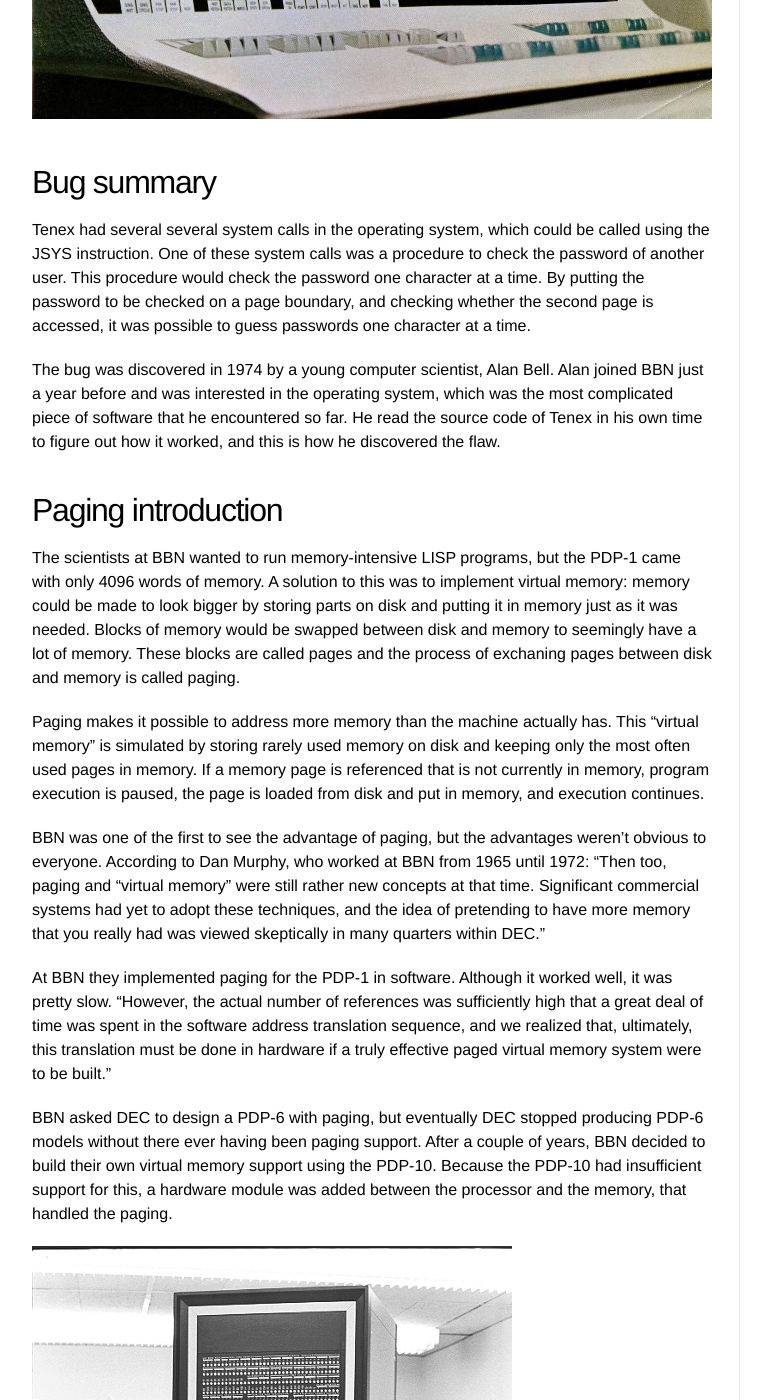
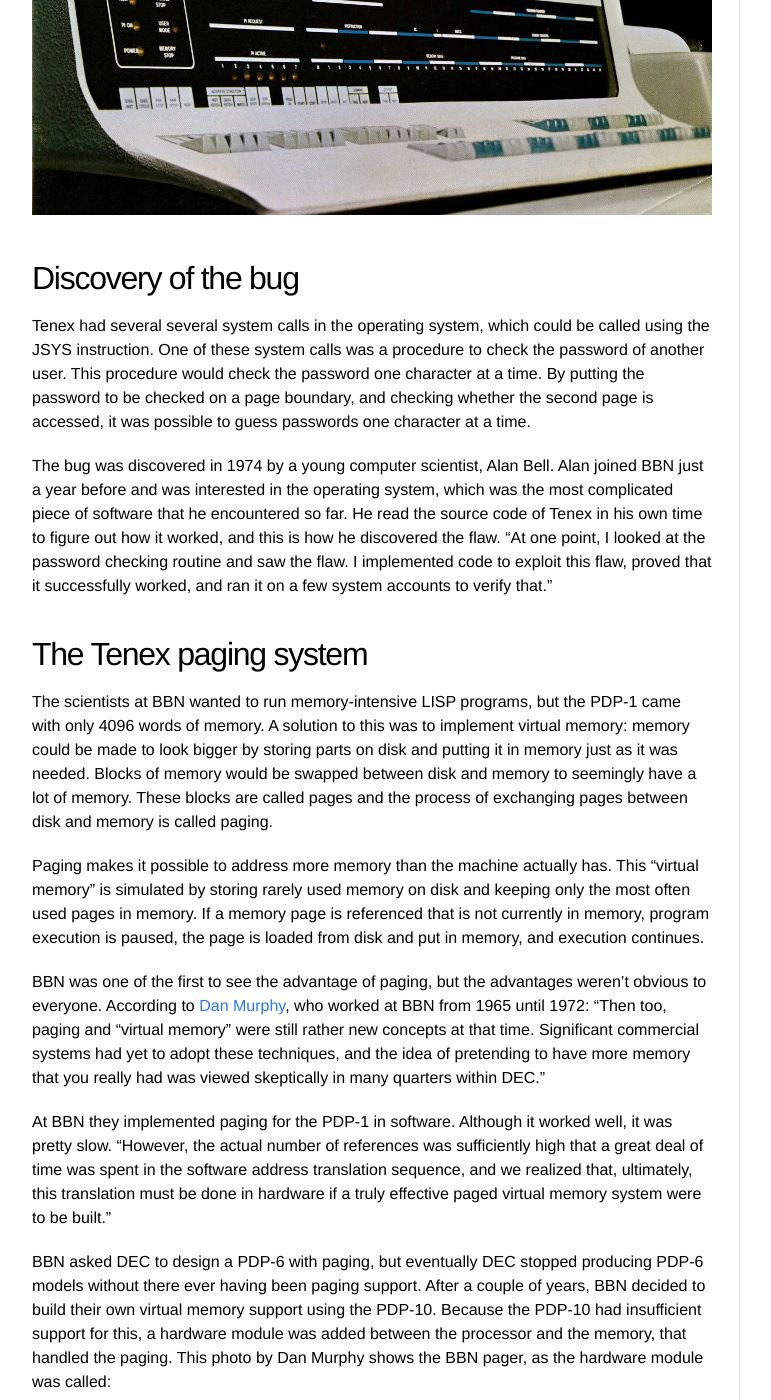
Before and after one commit to Sjord/Sjord.github.io, a Jekyll site: the page built from _posts/2016-09-21-tenex-password-bug.md, in a window 1280 px wide and 1400 px high, scrolled down 1017 px. Shown: the whole window, without its empty margins (108-879 px from the left). Built offline with Jekyll 4.4.1, drawn with Linux system fonts in a browser that asks for light colours; some of the changed text lies outside the part shown.

Commit message:
Fix TODO's

```diff
--- a/_posts/2016-09-21-tenex-password-bug.md
+++ b/_posts/2016-09-21-tenex-password-bug.md
@@ -7,28 +7,28 @@
 
 In 1974, BBN computer scientist Alan Bell discovered a security flaw in the operating system Tenex. The password checking procedure would access certain memory pages during checking. By looking at which pages were accessed during checking of the password, user passwords could be guessed one character at a time.
 
-## Tenex introduction
+## The Tenex operating system
 
-Bolt, Beranek and Newman (BBN) was a company initially specialized in acoustics. Because acoustic models required a lot of computation, BBN got interested in computing. The company was the first to purchase a PDP-1. The scientists at BBN had specific requirements for computers. First, they specifically wanted time sharing functionality, so that multiple programs could be run in parallel. Secondly, they wanted virtual memory so that programs were not limited by the 4096 words of memory the PDP-1 had. For the PDP-1, they implemented both in software.
+Bolt, Beranek and Newman (BBN) was a company initially specialized in acoustics. Because acoustic models required a lot of computation, BBN got interested in computing. In 1961 the company was the first to purchase a [PDP-1](https://en.wikipedia.org/wiki/PDP-1) from the Digital Equipment Corporation (DEC). The PDP-1 did not fully meet the requirements of BBN. The scientists at BBN wanted multiple users to be able to run memory-intensive LISP programs, and this required two features the PDP-1 did not have. First, they wanted time sharing functionality, so that multiple programs could be run in parallel. Secondly, they wanted virtual memory so that programs were not limited by the 4096 words of memory the PDP-1 had. For the PDP-1, they implemented both in software.
 
-Later, BBN tried to get DEC to change the PDP-6 to conform to their wishes, to no avail. Then in 1970 BBN decided to modify a PDP-10 to fit their needs. BBN added a paging hardware module to the PDP-10 to implement virtual memory in hardware. This also needed support in software, and BBN decided to implement its own operating system: Tenex.
+BBN had specific requirements and views on how they wanted computers to work. The world of computers was in its infancy and it was not yet very clear which features a computer should have. BBN thought it should at least have time sharing and virtual memory. BBN tried to get DEC to change the PDP-6 to conform to their wishes, to no avail. Then in 1970 BBN decided to modify a PDP-10 to fit their needs. BBN added a paging hardware module to the PDP-10 to implement virtual memory in hardware. This also needed support in software, and BBN decided to implement its own operating system: Tenex.
 
 ![PDP-10 console](/images/pdp10-console.jpg "PDP-10 console")
 
-## Bug summary
+## Discovery of the bug
 
 Tenex had several several system calls in the operating system, which could be called using the JSYS instruction. One of these system calls was a procedure to check the password of another user. This procedure would check the password one character at a time. By putting the password to be checked on a page boundary, and checking whether the second page is accessed, it was possible to guess passwords one character at a time.
 
-The bug was discovered in 1974 by a young computer scientist, Alan Bell. Alan joined BBN just a year before and was interested in the operating system, which was the most complicated piece of software that he encountered so far. He read the source code of Tenex in his own time to figure out how it worked, and this is how he discovered the flaw.
+The bug was discovered in 1974 by a young computer scientist, Alan Bell. Alan joined BBN just a year before and was interested in the operating system, which was the most complicated piece of software that he encountered so far. He read the source code of Tenex in his own time to figure out how it worked, and this is how he discovered the flaw.  "At one point, I looked at the password checking routine and saw the flaw. I implemented code to exploit this flaw, proved that it successfully worked, and ran it on a few system accounts to verify that."
 
-## Paging introduction
+## The Tenex paging system
 
 The scientists at BBN wanted to run memory-intensive LISP programs, but the PDP-1 came with only 4096 words of memory. A solution to this was to implement virtual memory: memory could be made to look bigger by storing parts on disk and putting it in memory just as it was needed.
-Blocks of memory would be swapped between disk and memory to seemingly have a lot of memory. These blocks are called pages and the process of exchaning pages between disk and memory is called paging.
+Blocks of memory would be swapped between disk and memory to seemingly have a lot of memory. These blocks are called pages and the process of exchanging pages between disk and memory is called paging.
 
 Paging makes it possible to address more memory than the machine actually has. This "virtual memory" is simulated by storing rarely used memory on disk and keeping only the most often used pages in memory. If a memory page is referenced that is not currently in memory, program execution is paused, the page is loaded from disk and put in memory, and execution continues.
 
-BBN was one of the first to see the advantage of paging, but the advantages weren't obvious to everyone. According to Dan Murphy, who worked at BBN from 1965 until 1972: "Then too, paging and "virtual memory" were still rather new concepts at that time.  Significant commercial systems had yet to adopt these techniques, and the idea of pretending to have more memory that you really had was viewed skeptically in many quarters within DEC."
+BBN was one of the first to see the advantage of paging, but the advantages weren't obvious to everyone. According to [Dan Murphy](http://www.opost.com/dlm/), who worked at BBN from 1965 until 1972: "Then too, paging and "virtual memory" were still rather new concepts at that time.  Significant commercial systems had yet to adopt these techniques, and the idea of pretending to have more memory that you really had was viewed skeptically in many quarters within DEC."
 
 At BBN they implemented paging for the PDP-1 in software. Although it worked well, it was pretty slow.  "However, the actual number of references
 was sufficiently high that a great deal of time
@@ -38,23 +38,23 @@
 truly effective paged virtual memory system
 were to be built."
 
-BBN asked DEC to design a PDP-6 with paging, but eventually DEC stopped producing PDP-6 models without there ever having been paging support. After a couple of years, BBN decided to build their own virtual memory support using the PDP-10. Because the PDP-10 had insufficient support for this, a hardware module was added between the processor and the memory, that handled the paging.
+BBN asked DEC to design a PDP-6 with paging, but eventually DEC stopped producing PDP-6 models without there ever having been paging support. After a couple of years, BBN decided to build their own virtual memory support using the PDP-10. Because the PDP-10 had insufficient support for this, a hardware module was added between the processor and the memory, that handled the paging. This photo by Dan Murphy shows the BBN pager, as the hardware module was called:
 
-![BBN pager hardware](/images/bbn-pager.jpg "BBN pager hardware")
+![BBN pager hardware. Photo by Dan Murphy.  All rights reserved.](/images/bbn-pager.jpg "BBN pager hardware. Photo by Dan Murphy.  All rights reserved.")
 
-Besides the hardware there was also software support for paging in Tenex. Each program under Tenex could use the full address space for adressing memory. Furthermore, programs had a lot of control over the paging. Alan Bell writes: "The virtual memory system allowed the user a lot of control over what pages were placed in the address space. While usually a paging file was in the address space, it was also possible to map data files, etc. Therefore, the user was given control over what was mapped where and the type of access allowed."
+Besides the hardware there was also software support for paging in Tenex. Each program under Tenex could use the full address space for addressing memory. Furthermore, programs had a lot of control over the paging. Alan Bell writes: "The virtual memory system allowed the user a lot of control over what pages were placed in the address space. While usually a paging file was in the address space, it was also possible to map data files, etc. Therefore, the user was given control over what was mapped where and the type of access allowed."
 
 One of the paging settings was the "trap to user" bit. This would cause an interrupt to the program whenever a page was accessed. This was generally not very useful, but was an easy way to exploit the character guessing bug.
 
-## Password checking introduction
+## Checking the password
 
-Like many modern systems, Tenex supported multiple users that could authenticate themselves with passwords. The operating system provided a system call system call available to check other users passwords. "This password checking JSYS was given a user name string and a password string. It would return success or failure. To prevent quickly trying many passwords, it delayed returning to the user code for 3 seconds on failure."
+Like many modern systems, Tenex supported multiple users that could authenticate themselves with passwords. The operating system provided a system call to check user passwords. "This password checking JSYS was given a user name string and a password string. It would return success or failure. To prevent quickly trying many passwords, it delayed returning to the user code for 3 seconds on failure."
 
 The two passwords, the one in the system and the one supplied by the user, were compared using a standard string comparison algorithm: one character at a time. "The algorithm would step down each character in the strings, making the comparison. It would indicate failure as soon it saw a disagreement. If it got too the end of both strings, it would indicate success."
 
 ![String comparison is done one character at a time](/images/tenex-serial-string-compare.png "String comparison is done one character at a time")
 
-## Bug explanation
+## Exploiting the bug
 
 To exploit the vulnerability, Alan wrote a program that would place the first character it didn't know at the end of the page, with the rest of the string on the next page. The next page would have the "trap to user" bit set to detect any access to the page. If the character was wrong, the OS would never access the characters on the next page and would return false after a three second delay. If the character was correct, the OS would check the next character, which would access the next page and cause a trap to the user.
 
@@ -70,9 +70,9 @@
 
 ## Alternative exploits
 
-Alan used the "trap to user" bit to detect whether a page was accessed, but more common mechanisms like turning off read access or not mapping a page would have also worked.
+Alan used the "trap to user" bit to detect whether a page was accessed, but this was only one of the ways it was possible to detect page access. It would also be possible to turn of read access on a page, so that an error occurred as soon as the password checking procedure would try to read from the page. Another possibility was to not map the page at all, and checking whether it was created after checking the password.
 
-It would also be possible to exploit this bug using a timing attack. The amount of physical memory was in the range of 64K words and the virtual address space was much larger so it would have been easy to force pages out of physical memory by accessing other pages. One could then time the access.
+It would also be possible to exploit this bug using a timing attack. "The amount of physical memory was in the range of 64K words and the virtual address space was much larger so it would have been easy to force pages out of physical memory by accessing other pages. One could then time the access."
 
 ## Fix
 
@@ -83,9 +83,9 @@
 
 In 1974 there was no responsible disclosure yet and not many companies had experience with fixing security bugs. "Computer security research was basically non-existent in 1974. So I simply saw this as a bug in the OS as opposed to something more important.", writes Alan. Even so, BBN took care that all sites running Tenex would receive the patch at approximately the same time. "They sent an email to all the sites running Tenex saying that an important security patch was forthcoming at a particular time. They didn't want people exploiting it by getting the actual patch before others." At that time there would be between a dozen and two dozen sites with Tenex machines.
 
-## Proper fix
+## Encrypted passwords
 
-The behavior of the password check could no longer be determined from the page accesses with the fix Bob Clements put in. However, developers at BBN soon became aware that storing passwords in plaintext was not very secure to begin with. Bob writes, "A day or so later, someone realized that relying on keeping plaintext copies of passwords in the system files was not a smart thing to do.  So we created encrypted passwords."
+With the fix Bob Clements put it, the behavior of the password check could no longer be determined from the page access. However, developers at BBN soon became aware that storing passwords in plaintext was not very secure to begin with. Bob writes, "A day or so later, someone realized that relying on keeping plaintext copies of passwords in the system files was not a smart thing to do.  So we created encrypted passwords."
 
 "We encrypted the passwords so you had to compare the encrypted form
 of the password with the pre-stored version of the encrypted password.
@@ -95,7 +95,7 @@
 
 ## Conclusion
 
-In Tenex, it was possible to configure the paging system to notify the user when a specific page was accessed. This could be used to guess the password of a user in a couple of minutes. This is a typical example of a side-channel attack, where the behavior of a program is determined without communicating directly with the program. Although at the time there was little known about security research, BBN handled the bug admirably by distributing a patch within days of the bug being found.
+BBN was a pioneer at start of the computing era, and successfully implemented and promoted virtual memory, a feature that is now in almost every computer and operating system. Alan Bell used this feature to determine memory access and exploit a security flaw by guessing passwords. This is a typical example of a side-channel attack, where the behavior of a program is determined without communicating directly with the program. Such side-channel attacks are still relevant today, for example the [cache timing attack on AES](https://cr.yp.to/antiforgery/cachetiming-20050414.pdf). BBN handled the vulnerability admirably by distributing a patch within days of the being being found.
 
 ## Read more
 
```
Also changed, not shown: images/bbn-pager.jpg.
